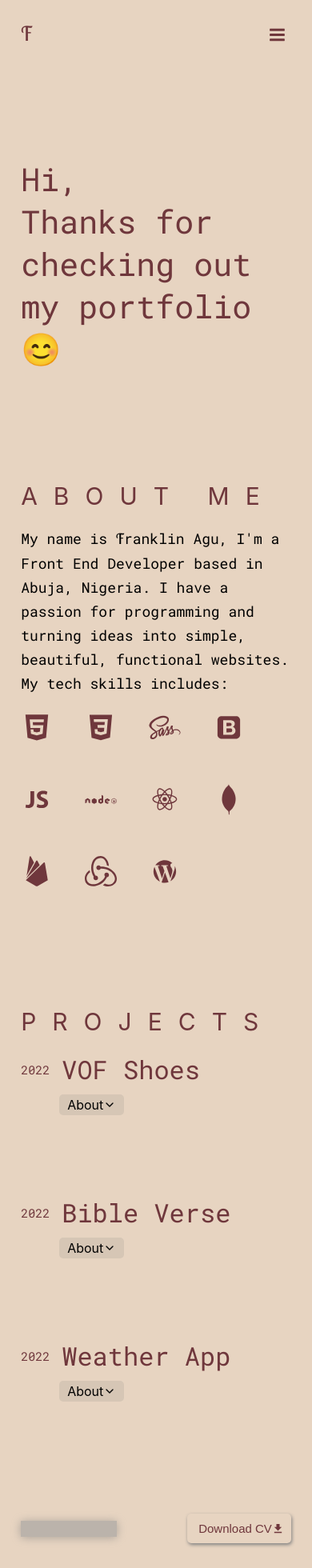
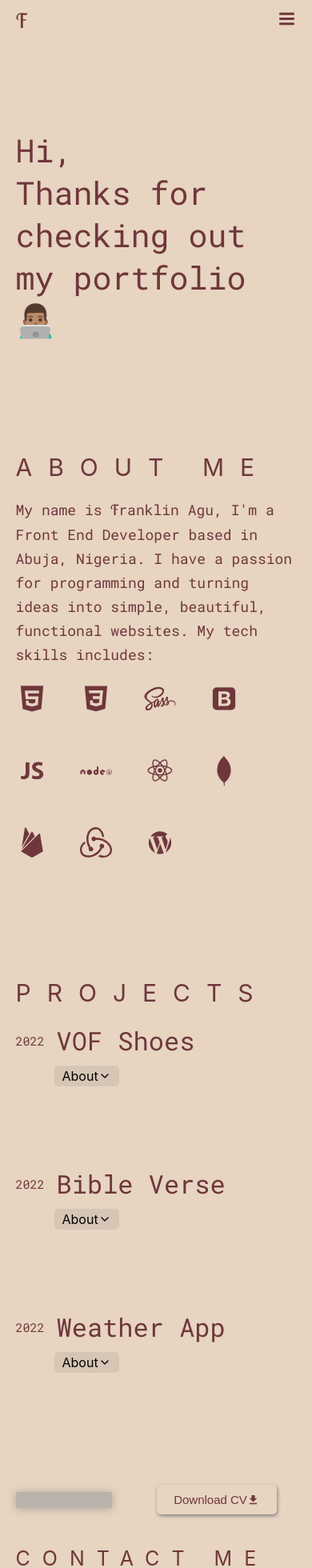
Before and after one commit to frank4177/portfolio, a React (Create React App) app: page / in a window 390 px wide. Shown: the top 1960 px of the page at 80% size. Built offline with nearby package versions, Linux system fonts and the light colour scheme; grey boxes are pictures that could not be loaded; a web font is replaced by a local one.

Commit message:
media query

```diff
--- a/src/CVandPic/CVandPic.css
+++ b/src/CVandPic/CVandPic.css
@@ -76,8 +76,6 @@
         width: 120px;
         height:20px;
         box-shadow: 0px 1px 12px 0px grey;
-        /* padding: 5px 5px 19px 5px;
-        background-color: #fff; */
         position: absolute;
         transition: width 1s, height 1s;
         background-color: black;
@@ -96,4 +94,22 @@
 
     }
 
+
+
 }
+
+@media (max-width: 400px){
+
+    .CVandpic-container button{
+        margin-left: 11rem;
+        font-size: 15px;
+        padding: 10px 10px 10px 10px;
+        width: 150px;
+
+
+    }
+
+    .CVandpic-container{
+        padding: 20px 5% ;
+    }
+}
--- a/src/contact/contact.css
+++ b/src/contact/contact.css
@@ -2,10 +2,6 @@
     padding: 30px 16%;
     max-width: 1366px;
     margin-top: 60px;
-    /* display: flex;
-    flex-direction: column;
-
-    align-items: center; */
 }
 
 .contact-container .contact-title{
@@ -22,7 +18,8 @@
    flex-direction: column;
    background-color:rgb(214, 198, 181);
    padding: 30px 50px 30px 50px;
-   width: 60%;
+   max-width: 500px;
+   min-width: 20px;
    gap: 2rem;
    border-radius: 5px;
    justify-content: center;
@@ -56,6 +53,7 @@
 
 .contact-container form .button{
     width: 300px;
+    min-width: 10px;
     margin: 0 auto;
     font-size: 20px;
     height: 50px;
@@ -66,29 +64,19 @@
     color:rgb(214, 198, 181);
 }
 
-.contact-container .messageSuccess{
-    margin: 0 auto;
-    animation-name: mess ;
-    animation-duration: 4s linear;
-    animation-direction: reverse;
-}
 
-@keyframes mess {
-    from{ margin: 0 auto;}
-    to{ margin: 0 auto;}
-}
 
 
 @media (max-width: 780px){
 
     .contact-container{
-        padding: 20px 8%;
-
+        padding: 20px 8% ;
 
     }
 
     .contact-container form{
-        width: 75%;
+        max-width: 50%;
+        min-width: 10%;
         padding: 10px 40px 10px 40px;
 
     }
@@ -96,7 +84,7 @@
 
 
     .contact-container form .button{
-        width: 100%;
+        max-width: 100%;
     }
 
 }
@@ -114,6 +102,11 @@
 
 
 @media (max-width: 480px){
+
+    .contact-container{
+        padding: 20px 5% ;
+    }
+
     .textt{
         font-size: 14.5px;
     }
@@ -122,20 +115,21 @@
         font-size: 25px;
         letter-spacing: 15px;
     }
+
+    .contact-container form{
+        max-width: 280px;
+        min-width: 10%;
+
+    }
 }
 
 
 
-@media (max-width: 300px){
+@media (max-width: 330px){
     .contact-container form{
-        padding: 10px 10px 10px 10px;
-        width: 18rem;
-        margin: 0 auto;
-        gap: 1.5rem;
+
+        max-width: 200px;
     }
 
-    .contact-container .contact-title{
-        font-size: 20px;
-        letter-spacing: 15px;
-    }
+
 }
--- a/src/navbar/navbar.css
+++ b/src/navbar/navbar.css
@@ -69,24 +69,28 @@ body{
 
 
 @media (max-width: 780px){
+
+    .container{
+        padding: 0px 0px 0px 20px;
+    }
+
+    .logo{
+        padding: 10px 0px 0px 0px;
+    }
+
+
     .container .menu-wrapper{
         display: none;
     }
 
     .menu-toggle{
         display: block;
-        /* position: absolute; */
         right: 0;
-        margin-right: 8%;
+        margin-right: 5%;
         padding-top: 10px;
         font-size: 25px;
         z-index:4 ;
         position: fixed;
-    }
-
-
-    .container{
-        padding: 20px 8%;
     }
 
 
--- a/src/showcase/showcase.css
+++ b/src/showcase/showcase.css
@@ -47,30 +47,14 @@ body{
     color: #6f373c;
 }
 
-/* .showCase-container .image-wrapper{
-    width: 200px;
-    height:300px;
-    padding: 5px 5px 19px 5px;
-    background-color: #fff;
-} */
+
 
 .showCase-container .image-wrapper img{
     width: 100%;
     height: 100%;
 }
 
-/* .pic{
-    animation-name: pic;
-    animation-duration: 5s;
-    animation-iteration-count:infinite;
-    animation-delay: 2s;
-    animation-timing-function: cubic-bezier(0.785, 0.135, 0.15, 0.86);
-}
 
-@keyframes pic {
-    from {}
-    to {transform: scale(1.1);}
-} */
 
 @media (max-width: 780px){
 
@@ -83,10 +67,16 @@ body{
     }
 }
 
+
+
 @media (max-width: 480px){
 
     .showCase-container{
-        padding: 20px 8%;
+        padding: 20px 5% ;
+        display: flex;
+        justify-content: center;
+        align-items: center;
+        flex-direction: column;
     }
 
     .about-text{
--- a/src/showcase/showcase.jsx
+++ b/src/showcase/showcase.jsx
@@ -22,7 +22,7 @@ const Showcase = () => {
   return (
     <div className='showCase-container' ref={downTransition}>
         <div className='about-wrapper'>
-            <div className='about-text' >Hi,<br/>Thanks for checking out<br/> my portfolio &#128522;</div>
+            <div className='about-text' >Hi,<br/>Thanks for checking out<br/> my portfolio 👨🏽‍💻</div>
             {/* <button>Download CV</button> */}
         </div>
         <div className='image-wrapper'>
--- a/src/skills/skills.css
+++ b/src/skills/skills.css
@@ -13,12 +13,12 @@ body{
     margin-top: 100px;
     padding: 30px 16.5%;
     max-width: 1366px;
+    color: #6f373c;
 }
 
 .skill-container .title-wrapper{
     font-size: 30px;
     letter-spacing: 20px;
-    color: #6f373c;
 }
 
 .skill-container .aboutt{
@@ -40,7 +40,7 @@ body{
     gap: 40px;
     margin-top: 20px;
     flex-flow: wrap;
-    color: #6f373c;
+
 }
 
 
@@ -51,3 +51,14 @@ body{
         padding: 20px 8%;
     }
 }
+
+@media (max-width: 400px){
+
+    .skill-container{
+        padding: 20px 5% ;
+    }
+
+
+
+
+}
--- a/src/works/works.css
+++ b/src/works/works.css
@@ -358,6 +358,10 @@ font-size: 15px;
 
 @media (max-width: 400px){
 
+    .works-container{
+        padding: 20px 5% ;
+    }
+
     .works-container .hove-mobile .mobImageNoShow{
         width: fit-content;
         max-width:150px;
```
